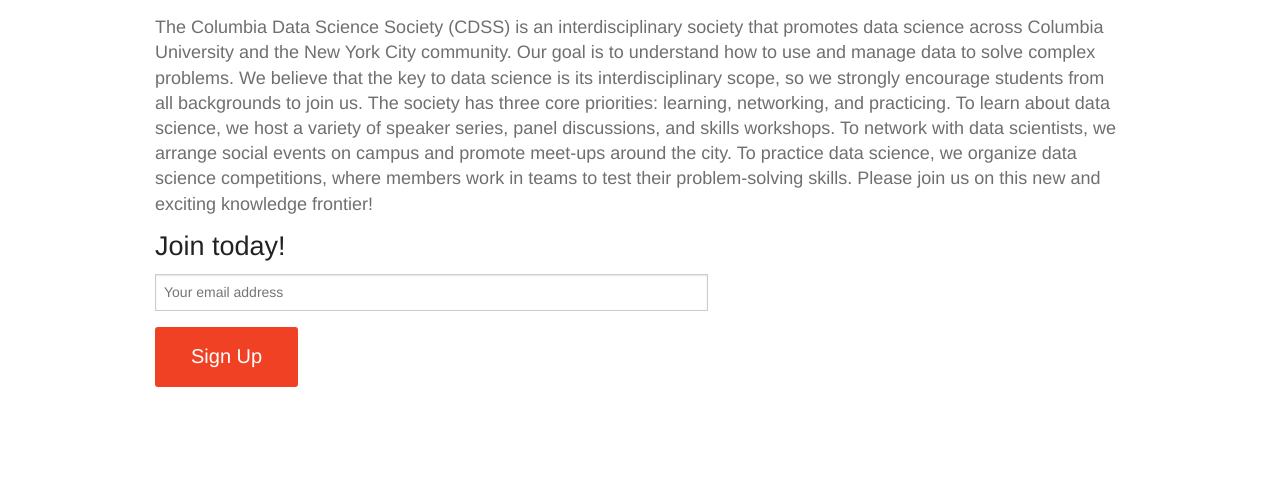
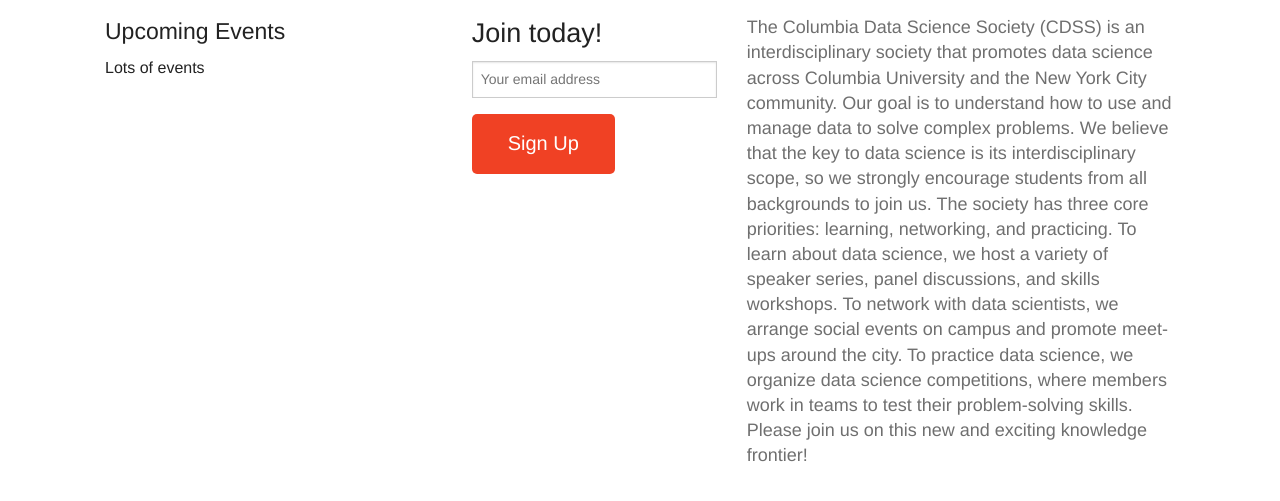
Before and after one commit to columbiadatascience/columbiadatascience.github.io, a website: page index.html in a window 1280 px wide. Shown: the part 63-564 px from the top of the page. Drawn offline with Linux system fonts and the light colour scheme.

Commit message:
Started changing the layout of the content in index

```diff
--- a/index.html
+++ b/index.html
@@ -55,22 +55,27 @@
 
 
     <div class="row">
-      <div class="large-12 medium-12 columns">
 
+
+
+      <div class="large-4 medium-4 columns">
+        <h4>Upcoming Events</h4>
+        <p>Lots of events</p>
+      </div>
+
+      <div class="large-3 medium-3 columns">
+        <h3>Join today!</h3>
+        <form>
+          <input type="text" placeholder="Your email address" />
+        </form>
+        <a href="#" class="alert button large radius">Sign Up</a>
+      </div>
+
+      <div class="large-5 medium-5 columns">
         <h5 class="subheader">
           The Columbia Data Science Society (CDSS) is an interdisciplinary society that promotes data science across Columbia University and the New York City community. Our goal is to understand how to use and manage data to solve complex problems. We believe that the key to data science is its interdisciplinary scope, so we strongly encourage students from all backgrounds to join us. The society has three core priorities: learning, networking, and practicing. To learn about data science, we host a variety of speaker series, panel discussions, and skills workshops. To network with data scientists, we arrange social events on campus and promote meet-ups around the city. To practice data science, we organize data science competitions, where members work in teams to test their problem-solving skills. Please join us on this new and exciting knowledge frontier!
         </h5>
-        <div class="row">
-          <div class="large-7 columns">
-            <h3>Join today!</h3>
-            <form>
-              <input type="text" placeholder="Your email address" />
-            </form>
-            <a href="#" class="alert button large radius">Sign Up</a>
-          </div>
-        </div>
       </div>
-
     </div>
 
 
--- a/scss/_settings.scss
+++ b/scss/_settings.scss
@@ -79,7 +79,7 @@
 // $include-html-grid-classes: $include-html-classes;
 // $include-xl-html-grid-classes: false;
 
-// $row-width: rem-calc(1000);
+ $row-width: rem-calc(1100);
 // $total-columns: 12;
 // $column-gutter: rem-calc(30);
 
@@ -141,7 +141,7 @@
 // $black       : #000000;
 
 // We use these to make sure border radius matches unless we want it different.
-// $global-radius: 3px;
+ $global-radius: 5px;
 // $global-rounded: 1000px;
 
 // We use these to control inset shadow shiny edges and depressions.
```
Also changed, not shown: css/app.css.
